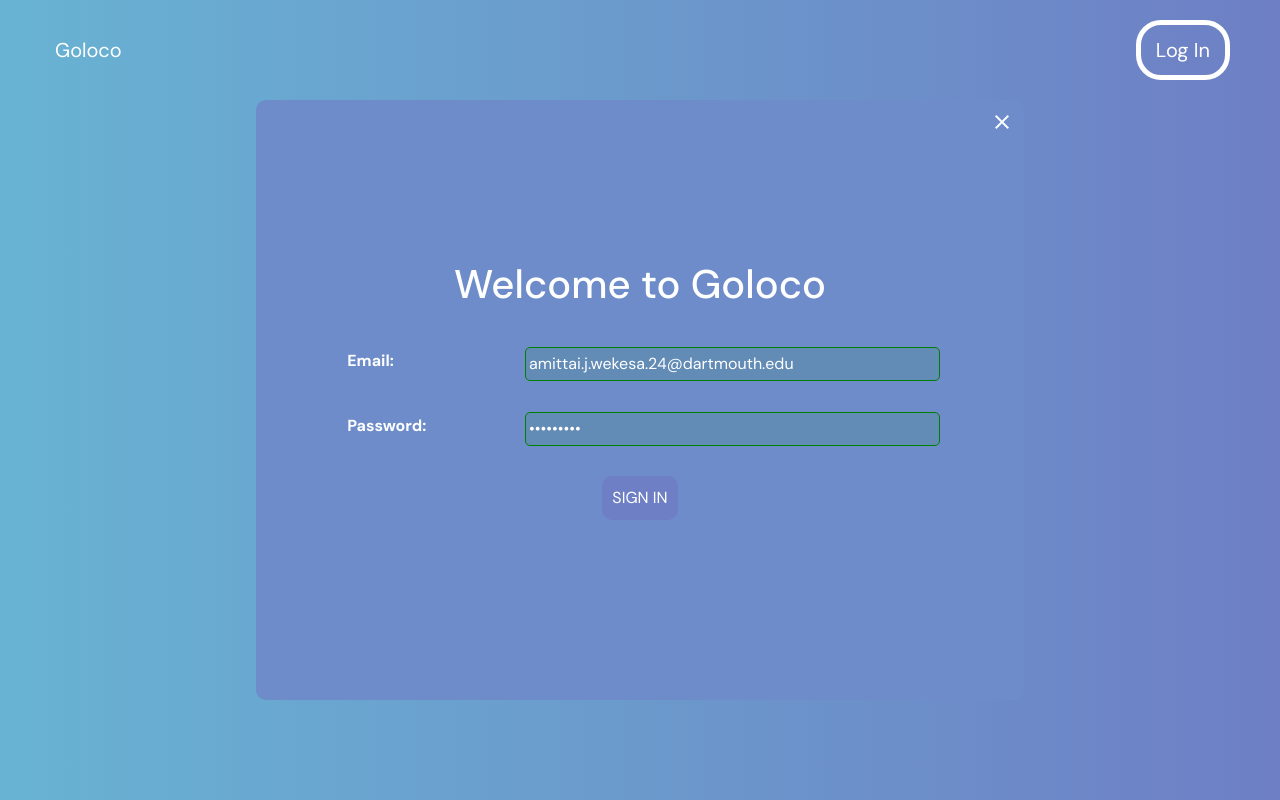
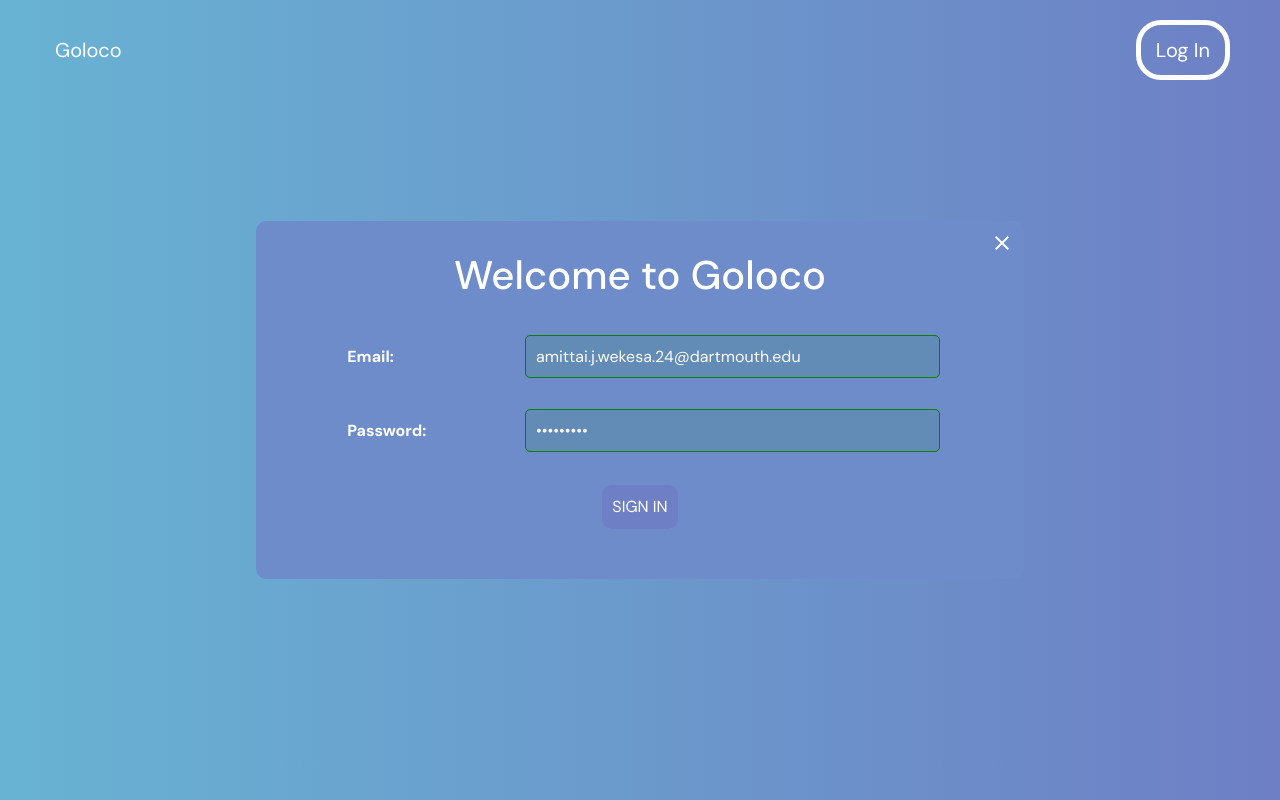
Before and after one commit to siavava/networking-platform, a React (Vite) app: page /login in a window 1280 px wide. Built offline with nearby package versions, Linux system fonts and the light colour scheme; a web font is replaced by a local one.

Commit message:
update global style

```diff
--- a/src/components/app.jsx
+++ b/src/components/app.jsx
@@ -20,7 +20,7 @@
 function App() {
   return (
     <BrowserRouter>
-      <div>
+      <div className="app-container">
         <NavigationBar />
         <Routes>
           <Route path="/home" element={<RestrictedPage restrictedPage={HomePage} />} />
--- a/src/style.scss
+++ b/src/style.scss
@@ -30,7 +30,6 @@
 }
 
 .navbar .goloco {
-  // font-size: 2.5rem;
   font-size: clamp(25px, 5vw, 40px);
   line-height: 1;
 }
@@ -50,10 +49,6 @@
   color: $text;
   padding: 5px;
 }
-
-// .navbar li a:hover {
-//   color: #555353;
-// }
 
 .inner-navbar {
   display: flex;
@@ -155,45 +150,3 @@
 .login-modal input[type="button"]:hover {
   background-color: #5b689f;
 }
-
-.signup-modal {
-  background-color: #6D8CC9;
-  color: $text;
-  width: 500px;
-  height: 600px;
-  display: flex;
-  border-radius: 10px;
-  flex-direction: column;
-  justify-content: center;
-  align-items: center;
-  position: absolute;
-  top: 50%;
-  left: 50%;
-  transform: translate(-50%, -50%);
-}
-
-.signup-modal input[type="text"],
-.signup-modal input[type="password"] {
-  margin-top: 5px;
-  padding: 3px;
-  margin-left: 7px;
-  display: block;
-  text-align: left;
-  border-radius: 5px;
-  border: none;
-}
-
-.signup-modal input[type="button"] {
-  margin-top: 10px;
-  margin-bottom: 20px;
-  padding: 10px;
-  background-color: #6E7FC5;
-  color: white;
-  border: none;
-  cursor: pointer;
-  border-radius: 10px
-}
-
-.signup-modal input[type="button"]:hover {
-  background-color: #5b689f;
-}
```
